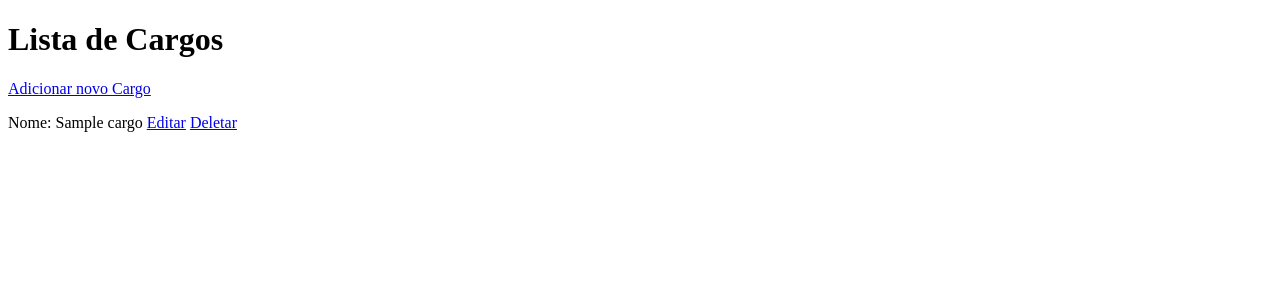
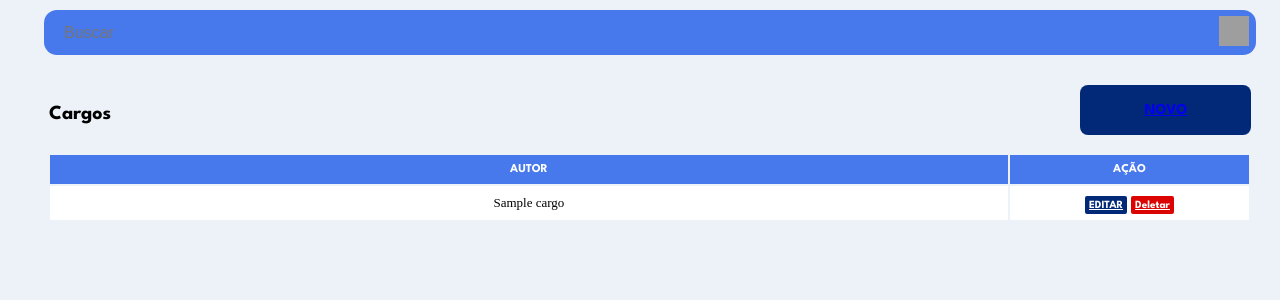
Before and after one commit to idavidcarvalho/pi23_gerenciamento_biblioteca, a Django app: page /cargos/ in a window 1280 px wide. Shown: the top 300 px of the page. Run offline with Django 4.2, Linux system fonts and the light colour scheme; tables that the repository leaves empty hold one stand-in row (values such as "Sample post"); some libraries are stand-ins or nearby versions; grey boxes are pictures that could not be loaded.

Commit message:
Adicionada pgs de autor e cargos

```diff
--- /dev/null
+++ b/static/autor.css
@@ -0,0 +1,55 @@
+.container{
+    width: 100vw;
+    height: 100vh;
+    display: grid;
+    grid-template-areas:
+    "main";
+    grid-template-columns: auto;
+    grid-template-rows: auto;
+}
+
+.bt-editar-ex{
+    background-color: #DA0502;
+    margin-top: 5px;
+}
+
+.bt-editar-ex:hover{
+    background-color: #e33e3b ;
+}
+.linha{
+    width: 20%;
+}
+
+.autor{
+    margin-left: 49px;
+    font-size: 20px;
+    font-family: League Spartan;
+}
+
+.autor-container{
+    width: 104%;
+    height: 50px;
+    display: flex;
+}
+
+.button-novo-container{
+    display: flex;
+    justify-content: end;
+    width: 100%;
+}
+
+.button-novo{
+    background-color: #022978;
+    width: 15%;
+    color: white;
+    font-size: 15px;
+    font-family: League Spartan;
+    display: flex;
+    align-items: center;
+    justify-content: center;
+    border-radius: 8px;
+}
+
+.button-novo:hover{
+    background-color: #1946a2;
+}
--- /dev/null
+++ b/static/funcionarios_ativos.css
@@ -0,0 +1,257 @@
+@import url('https://fonts.googleapis.com/css2?family=League+Spartan:wght@700&display=swap');
+
+body{
+    margin: 0;
+    padding: 0;
+    overflow: hidden;
+}
+
+.container{
+    width: 100vw;
+    height: 100vh;
+    display: grid;
+    grid-template-areas:
+    "aside main";
+    grid-template-columns: 20% 80%;
+    grid-template-rows: auto;
+}
+
+.container-aside{
+    background-color: #022978;
+    width: 100%;
+}
+
+.icons-aside{
+    margin-left: 30px;
+    margin-top: 56px;
+}
+
+.menu-icons{
+    gap: 50px;
+}
+
+.logo{
+    text-align: center;
+}
+.logo-branca{
+    width: 50%;
+}
+
+.container-main{
+    background-color: #ECF2F7;
+    width: 100%;
+}
+
+/*campo de busca*/
+.campo-busca{
+    margin-top: 10px;
+    margin-right: 20px;
+}
+
+.search-container{
+    width: 93%;
+    margin: 0 auto;
+  }
+
+  input#search-bar{
+    background-color: #4778EC;
+    margin: 0 auto;
+    width: 100%;
+    height: 45px;
+    padding: 0 20px;
+    font-size: 1rem;
+    outline: none;
+    border-radius: 13px;
+    border: none;
+    color: white;
+   }
+
+  .search-icon{
+    position: relative;
+    float: right;
+    width: 30px;
+    height: 30px;
+    top: -39px;
+    right: -33px;
+  }
+
+  /*fim*/
+
+.funcionarios{
+    width: 100%;
+    margin-left: 59px;
+    margin-top: 15px;
+    display: flex;
+    align-items: center;
+}
+
+.opcoes-fun{
+    display: flex;
+    justify-content: flex-end;
+    width: 77%;
+    gap: 20px;
+
+}
+.inativos{
+    width: 15%;
+    height: 40px;
+    background-color: #022978;
+    color: white;
+    text-align: center;
+    border-radius: 6px;
+    border: none;
+    padding: 6px;
+    font-family: League Spartan;
+    cursor: pointer;
+
+}
+
+.novo{
+    width: 15%;
+    height: 40px;
+    background-color: #4778EC;
+    color: white;
+    text-align: center;
+    border-radius: 6px;
+    border: none;
+    padding: 6px;
+    font-family: League Spartan;
+    cursor: pointer;
+
+}
+
+.novo:hover, .inativos:hover{
+    background-color: #85a9ff;
+}
+.funcio-atv{
+    font-size: 20px;
+    font-family: League Spartan;
+}
+
+/*cards*/
+
+.card{
+    width: 100%;
+    height: 100%;
+    margin-left: 59px;
+    margin-top: 30px;
+    display: flex;
+    gap: 40px;
+}
+
+.card-funcionarios{
+    display: flex;
+    width: 44%;
+    height: 50%;
+    background-color: #FFFFFF;
+    border-radius: 20px;
+}
+
+.img-funcio{
+    width: 70%;
+    margin-left: 5px;
+    margin-top: 15px;
+}
+.img-funcionario{
+    height: 176px;
+    width: 150px;
+    text-align: center;
+
+}
+
+.informacoes{
+   width: 60%;
+}
+
+/*botão switch*/
+.switch__container{
+    margin-top: 10px;
+    margin-right: 19px;
+    float: right;
+}
+
+.switch {
+    visibility: hidden;
+    position: absolute;
+  }
+
+  .switch + label {
+    display: block;
+    position: relative;
+    cursor: pointer;
+    outline: none;
+    user-select: none;
+  }
+
+  .switch--shadow + label {
+    padding: 2px;
+    width: 70px;
+    height: 25px;
+    background-color: #dddddd;
+    border-radius: 60px;
+  }
+  .switch--shadow + label:before,
+  .switch--shadow + label:after {
+    display: block;
+    position: absolute;
+    top: 1px;
+    left: 1px;
+    bottom: 1px;
+    content: "";
+  }
+  .switch--shadow + label:before {
+    right: 1px;
+    background-color: #f1f1f1;
+    border-radius: 60px;
+    transition: background 0.4s;
+  }
+  .switch--shadow + label:after {
+    width: 27px;
+    background-color: #fff;
+    border-radius: 100%;
+    box-shadow: 0 2px 5px rgba(0, 0, 0, 0.3);
+    transition: all 0.4s;
+  }
+  .switch--shadow:checked + label:before {
+    background-color: #8ce196;
+  }
+  .switch--shadow:checked + label:after {
+    transform: translateX(44px);
+  }
+
+#menu a {
+    text-decoration: none;
+    color: #ECF2F7;
+    margin: 25px 0; /* Reduzido o espaçamento superior  (icon)*/
+    display: flex; /* Para alinhar ícones e texto na vertical */
+    align-items: center;
+    gap: 4px;
+}
+
+#menu a i {
+    margin-right: 5px;
+}
+
+/* ...  Animação para os botãoes menu ... */
+
+#menu a {
+    text-decoration: none;
+    color: #ECF2F7;
+    margin: 10px 0;
+    display: flex;
+    align-items: center;
+    transition: background-color 0.3s; /* Adicionando uma transição para suavizar a mudança de cor de fundo */
+}
+
+#menu a:hover {
+    background-color:#4778EC;
+    ; /* Mudança de cor de fundo no hover */
+}
+
+#menu a:active {
+    background-color: #022978; /* Mudança de cor de fundo ao clicar */
+}
+
+#menu a i {
+    margin-right: 5px;
+}
--- /dev/null
+++ b/static/leitores_ativos.css
@@ -0,0 +1,115 @@
+@import url('https://fonts.googleapis.com/css2?family=League+Spartan:wght@700&display=swap');
+.container-tabela{
+    align-items: center;
+    width: 94%;
+}
+
+table{
+    width: 100%;
+    margin-left:48px;
+    text-align: center;
+    margin-top: 18px;
+}
+
+.titulo{
+    background-color: #4778EC;
+    color: white;
+    font-family: League Spartan;
+    font-size: 12px;
+    padding: 9px;
+}
+
+.linhas{
+    background-color: #FFFFFF;
+    padding: 9px;
+    font-size: 13px;
+}
+
+.linha{
+    background-color: #FFFFFF;
+}
+.bt-editar, .bt-editar-ex{
+    background-color: #022978;
+    color: white;
+    font-family: League Spartan ;
+    border-radius: 2px;
+    border: none;
+    font-size: 11px;
+    padding: 4px;
+    width: 100%;
+    height: 30px;
+    cursor: pointer;
+}
+
+.bt-editar:hover{
+  background-color: #225bcd;
+}
+/*botão switch*/
+.switch__container{
+    margin-bottom: 8px;
+    margin-left: 5px;
+}
+
+.switch {
+    visibility: hidden;
+    position: absolute;
+  }
+
+  .switch + label {
+    display: block;
+    position: relative;
+    cursor: pointer;
+    outline: none;
+    user-select: none;
+  }
+
+  .switch--shadow + label {
+    padding: 2px;
+    width: 49px;
+    height: 17px;
+    background-color: #dddddd;
+    border-radius: 60px;
+  }
+  .switch--shadow + label:before,
+  .switch--shadow + label:after {
+    display: block;
+    position: absolute;
+    top: 1px;
+    left: 1px;
+    bottom: 1px;
+    content: "";
+  }
+  .switch--shadow + label:before {
+    right: 1px;
+    background-color: #f1f1f1;
+    border-radius: 60px;
+    transition: background 0.4s;
+  }
+  .switch--shadow + label:after {
+    width: 20px;
+    background-color: #fff;
+    border-radius: 100%;
+    box-shadow: 0 2px 5px rgba(0, 0, 0, 0.3);
+    transition: all 0.4s;
+  }
+  .switch--shadow:checked + label:before {
+    background-color: #8ce196;
+  }
+  .switch--shadow:checked + label:after {
+    transform: translateX(30px);
+  }
+
+.funcionarios{
+    width: 100%;
+    margin-top: 15px;
+    display: flex;
+    align-items: center;
+    gap: 55px;
+}
+
+.opcoes-fun{
+    display: flex;
+    justify-content: flex-end;
+    width: 77%;
+    gap: 20px;
+}
--- a/templates/cargo.html
+++ b/templates/cargo.html
@@ -1,4 +1,4 @@
-<!DOCTYPE html>
+<!--<!DOCTYPE html>
 <html lang="pt-br">
 <head>
     <meta charset="UTF-8">
@@ -19,4 +19,66 @@
     <p>Nenhum cargo cadastrado!</p>
     {% endfor %}
 </body>
+</html>-->
+
+<!DOCTYPE html>
+{% load static %}
+<html lang="pt-br">
+<head>
+    <meta charset="UTF-8">
+    <meta name="viewport" content="width=device-width, initial-scale=1.0">
+    <title>Listagem de cargos</title>
+    <link rel="stylesheet" type="text/css" href="{% static 'leitores_ativos.css' %}"/>
+    <link rel="stylesheet" type="text/css" href="{% static 'funcionarios_ativos.css' %}" />
+    <link rel="stylesheet" type="text/css" href="{% static 'autor.css' %}" />
+</head>
+<body>
+    <div class="container">
+        <div class="container-main">
+            <main>
+                <div class="campo-busca">
+                    <form class="search-container">
+                        <input type="text" id="search-bar" placeholder="Buscar">
+                        <a href="#"><img class="search-icon" src="/img/lupa.png"></a>
+                    </form>
+                </div>
+
+                {% for cargo in listar_cargos %}
+                <div class="container-tabela">
+                    <div class="autor-container">
+                        <div>
+                            <p class="autor">Cargos</p>
+                        </div>
+
+                        <div class="button-novo-container">
+                            <div class="button-novo">
+                                <div>
+                                    <p><a href="{% url 'cadastro_cargo' %}">NOVO</a></p>
+                                </div>
+                            </div>
+                        </div>
+                    </div>
+                    <div>
+                        <table>
+                            <tr>
+                                <th class="titulo">AUTOR</th>
+                                <th class="titulo">AÇÃO</th>
+                            </tr>
+                            <tr>
+                                <td class="linhas">{{ cargo.nome }}</td>
+                                <td class="linha">
+                                    <a href="{% url 'editar_cargo' cargo.id %}" class="bt-editar">EDITAR</a>
+                                    <a href="{% url 'remover_cargo' cargo.id %}" class="bt-editar-ex">Deletar</a>
+                                </td>
+                            </tr>
+                            {% empty %}
+                        </table>
+                    </div>
+                </div>
+                <p>Nenhum cargo cadastrado!</p>
+                {% endfor %}
+            </main>
+        </div>
+    </div>
+</body>
 </html>
```
Also changed, not shown: templates/autor.html (+64 -1 lines).
